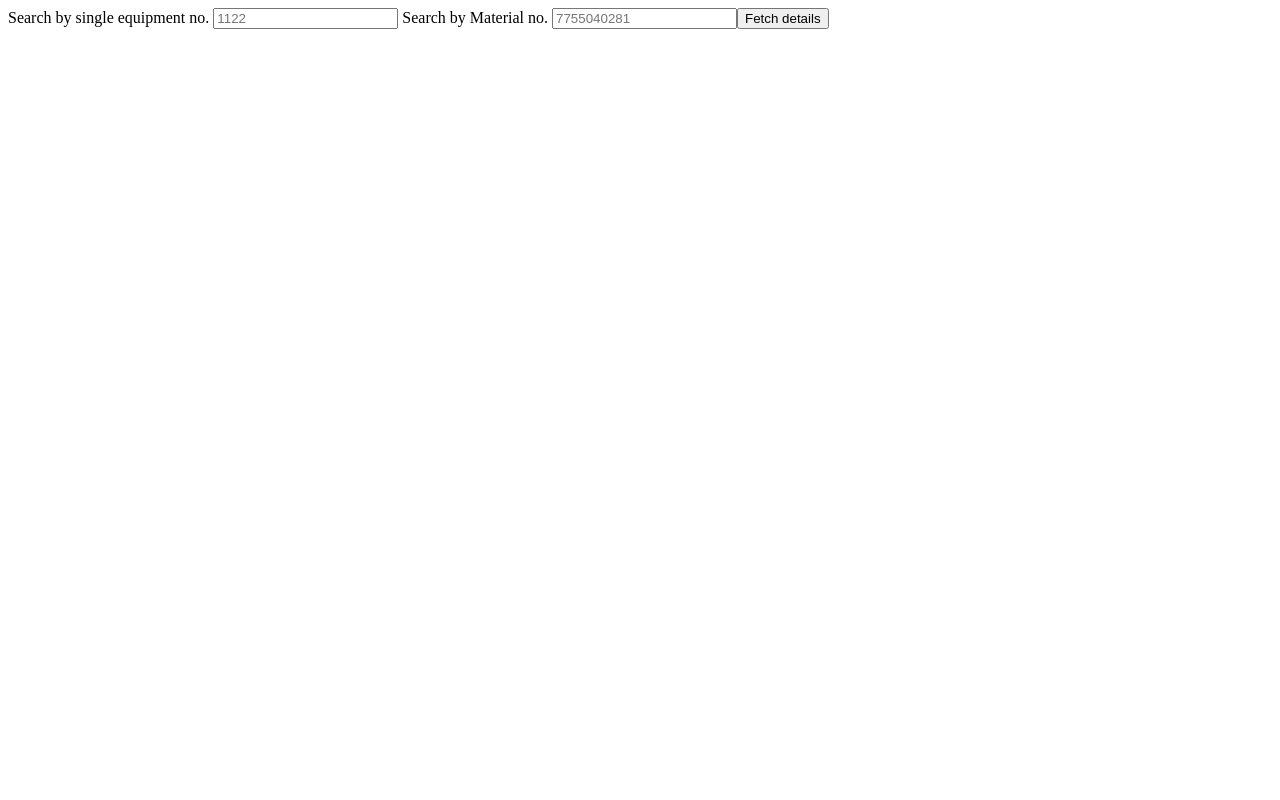
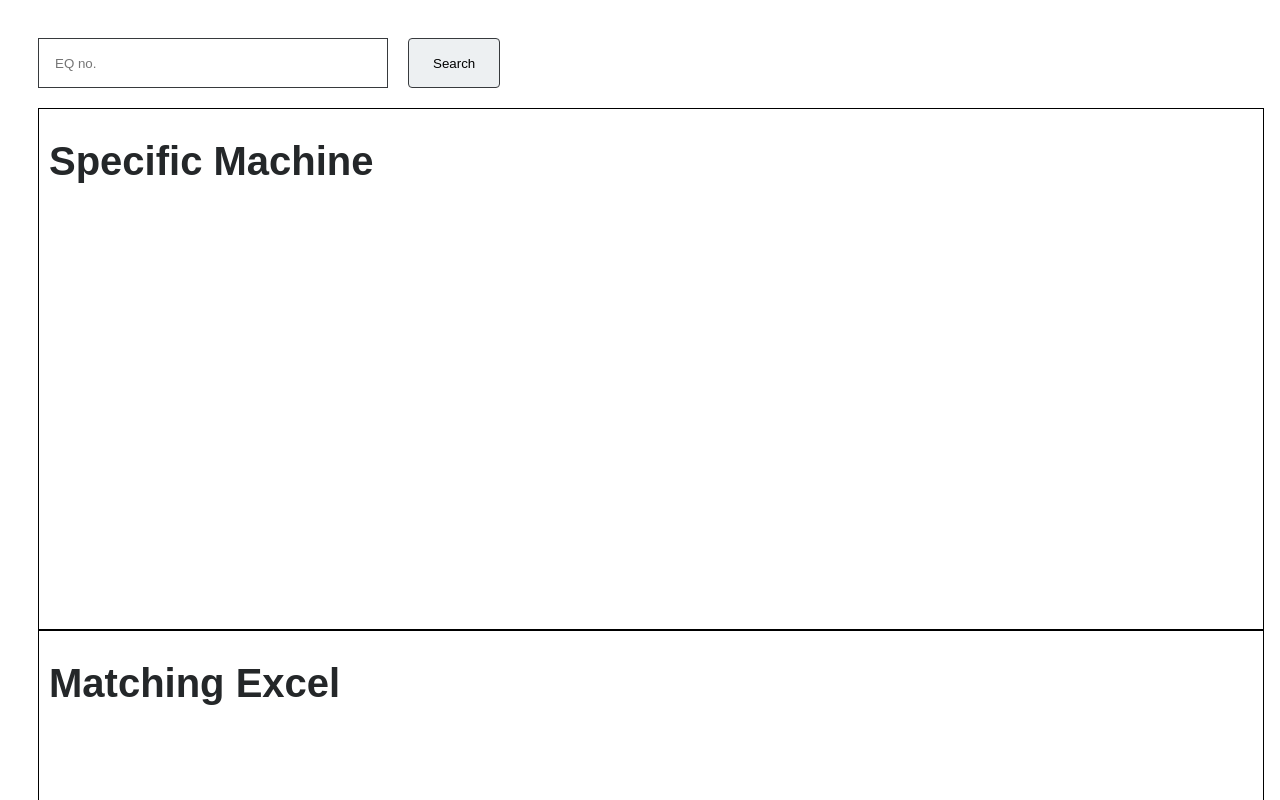
Before and after one commit to Bhushan1808/excel-visualization, an Angular app: page / in a window 1280 px wide. Shown: the top 800 px of the page. Built offline with nearby package versions, Linux system fonts and the light colour scheme.

Commit message:
based on specific machine search

```diff
--- a/src/app/app.component.css
+++ b/src/app/app.component.css
@@ -0,0 +1,78 @@
+.main-frame{
+    padding: 30px
+}
+
+.top-nav{
+    display: flex;
+    justify-content: space-between;
+}
+
+.filters{
+    display: flex;
+    gap: 16px;
+}
+
+.btn-wuh{
+    display: inline-flex;
+padding: 12px 24px;
+justify-content: center;
+align-items: center;
+border-radius: 4px;
+border: 1px solid var(--border-primary, #373A3D);
+background: var(--button-secondary-hover, #EDF0F2);
+cursor: pointer;
+}
+
+.search-wuh{
+    display: flex;
+width: 320px;
+height: 48px;
+padding: 0px 12px 0px 16px;
+justify-content: space-between;
+align-items: center;
+flex-shrink: 0;
+border: 1px solid var(--border-primary, #373A3D);
+background: var(--layer-white, #FFF);
+}
+
+.font{
+    color: var(--Neutral-Colors-Gray-800, #242729);
+font-feature-settings: 'liga' off, 'clig' off;
+
+/* Body L - Regular */
+font-family: Arial;
+font-size: 20px;
+font-style: normal;
+font-weight: 400;
+line-height: 30px; /* 150% */
+}
+
+.material-no{
+    display: flex;
+    flex-direction: row;
+    gap: 20px;
+    margin-bottom: 20px;
+}
+
+.exel-table{
+    overflow-x: scroll;
+}
+
+.table-container-1{
+    width: 100%;
+    height: 500px;
+    border: 1px solid black;
+    padding: 10px;
+    overflow-y: hidden;
+    overflow-y: scroll;
+}
+
+
+.table-container{
+    width: 100%;
+    height: 100vh;
+    border: 1px solid black;
+    padding: 10px;
+    overflow-y: hidden;
+    overflow-y: scroll;
+}
--- a/src/app/app.component.html
+++ b/src/app/app.component.html
@@ -1,17 +1,43 @@
-  Search by single equipment no.
-  <input [formControl]="formControl2" type="string" placeholder="1122"/>
-  Search by Material no.
-  <input [formControl]="formControl3"  type="number" placeholder="7755040281"/>
-<button type="click" (click)="submit()"> Fetch details</button>
-<div class="container1" *ngIf="response1">
+  <div class="main-frame font">
+
+    <div class="specific-machine material-no">
+      <input class="search-wuh" [formControl]="formControl1"  type="number" placeholder="EQ no."/>
+      <button class="btn-wuh" type="click" (click)="singleMachineSearch()">Search</button>
+    </div>
+
+    <div class="table-container-1">
+      <h1>Specific Machine</h1>
+      <div class="exel-table" *ngIf="response1 && response1.length !==0">
+        <app-table [tableData]="response1"></app-table>
+      </div>
+    </div>
+
+    <!-- <div class="top-nav">
+      <div class="material-no">
+        <input class="search-wuh" [formControl]="formControl3"  type="number" placeholder="Material no."/>
+        <button class="btn-wuh" type="click" (click)="submit()"> Fetch details</button>
+      </div>
+      <div class="filters">
+        <checkbox [text]="'All Equipment No.'" [checked]="cb1" (checkedChange)="allMachines()"></checkbox>
+        <checkbox [text]="'Specific Equipment No.'" [checked]="cb2" (checkedChange)="specificMachine()"></checkbox>
+      </div>
+    </div> -->
+    <!-- Search by single equipment no.
+    <input class="search-wuh" [formControl]="formControl2" type="string" placeholder="1122"/> -->
+    <!-- <div> Search by Material no.</div> -->
+
+    <!-- <div class="container1 exel-table" *ngIf="response1">
       <h1>Varex excel</h1>
       <app-table [tableData]="response2"></app-table>
     </div>
     <br>
     <h1 *ngIf="listEqs">Eq's List</h1>
-{{listEqs}}
+    {{listEqs}} -->
 
-<div class="container3" *ngIf="response3 && response3.length !==0">
+    <div class="table-container">
       <h1>Matching Excel</h1>
-  <app-table [tableData]="response3"></app-table>
+      <div class="exel-table" *ngIf="response3 && response3.length !==0">
+        <app-table [tableData]="response3" [comparisonTable]="response1[0]"></app-table>
       </div>
+    </div>
+  </div>
--- a/src/app/app.component.ts
+++ b/src/app/app.component.ts
@@ -14,14 +14,22 @@ export class AppComponent {
   public value2!: number[];
   public value3!: number;
 
+  public cb1=true;
+  public cb2=false;
+
   public response1!: Table[];
   public response2!: Table[];
   public response3!: Table[];
+  public response3TempVariable!: Table[];
+
   public listEqs: any;
 
   public formControl1 = new FormControl<number | null>(null)
   public formControl2 = new FormControl<string | null>(null)
   public formControl3 = new FormControl<number| null>(null)
+  public singleSearch = new FormControl<string| null>(null)
+
+  public showSearchBoxForSingleSearch = false;
 
 
   constructor(private dataService: DataService) {}
@@ -44,18 +52,38 @@ export class AppComponent {
   }
 
   submit(){
+    this.dataService.getByMaterialNo(this.value3).subscribe((r: any) => {
+      this.response3=r;
+      this.response3TempVariable = r;
+      this.listEqs = JSON.stringify(r.map((x: any)=>x.EquipmentNumber));
+    });
+  }
+
+  singleMachineSearch(){
     this.dataService.getByEquipmentNo(this.value1).subscribe((r: any) => {
-      if(r.length >= 0){r = r.reverse()[0]}
-      this.response1 = [r]
+      this.response1=r;
     });
 
-    this.dataService.getByMultipleEquipmentNo(this.value2).subscribe((r: any) => {
-      this.response2=r
-    });
+    this.dataService.getByMultipleEquipmentNoSap([this.value1]).subscribe((r:any)=>{
+      this.value3 = parseInt(r[0].Materialnummer);
+      this.submit();
+    })
 
-    this.dataService.getByMaterialNo(this.value3).subscribe((r: any) => {
-      this.response3=r
-      this.listEqs = JSON.stringify(r.map((x: any)=>x.EquipmentNumber))
-    });
+
+  }
+
+  allMachines(){
+    this.cb1 = true;
+    this.response3 = this.response3TempVariable;
+  }
+
+  specificMachine(){
+    this.showSearchBoxForSingleSearch = !this.showSearchBoxForSingleSearch;
+  }
+
+  filterSingleMachine(){
+    this.cb1 = false;
+    this.cb2=true;
+    this.response1 = this.response3.filter((m) =>this.singleSearch.value === m['EquipmentNumber']);
   }
 }
--- a/src/app/app.module.ts
+++ b/src/app/app.module.ts
@@ -7,6 +7,7 @@ import { DataService } from './services/data-service.service';
 import { ReactiveFormsModule } from '@angular/forms';
 import { CommonModule } from '@angular/common';
 import { TableComponent } from "./components/table-component/table.component";
+import { CheckboxComponent } from "./components/checkbox/checkbox.component";
 
 @NgModule({
   declarations: [
@@ -17,7 +18,8 @@ import { TableComponent } from "./components/table-component/table.component";
     HttpClientModule,
     ReactiveFormsModule,
     CommonModule,
-    TableComponent
+    TableComponent,
+    CheckboxComponent
 ],
   providers: [DataService],
   bootstrap: [AppComponent]
--- /dev/null
+++ b/src/app/components/checkbox/checkbox.component.scss
@@ -0,0 +1,24 @@
+input[type="checkbox"] {
+    -webkit-appearance: none;
+    -moz-appearance: none;
+    appearance: none;
+    width: 24px;
+    height: 24px;
+    border: 2px solid black;
+    position: relative;
+    cursor: pointer;
+  }
+
+  input[type="checkbox"]:checked::before {
+    content: '';
+    position: absolute;
+    width: 12px;
+    height: 12px;
+    background-color: red;
+    left: 5px;
+    top: 5px;
+  }
+
+  .cb{
+    display: flex;
+  }
--- /dev/null
+++ b/src/app/components/checkbox/checkbox.component.ts
@@ -0,0 +1,16 @@
+import { Component, EventEmitter, Input, Output } from "@angular/core";
+
+@Component({selector:'checkbox',template:`<div class="cb">
+    <input [checked]="checked" type="checkbox" id="customCheckbox" (change)="onCheckedChange($event.target)" >
+    <label for="customCheckbox">{{text}}</label>
+  </div>`,standalone: true, styleUrls:['./checkbox.component.scss']})
+export class CheckboxComponent{
+    @Input() public checked = false;
+    @Input() public text =''
+    @Output() checkedChange = new EventEmitter<boolean>();
+
+    onCheckedChange(event$: any) {
+        this.checked = !this.checked
+        this.checkedChange.emit(this.checked);
+    }
+}
--- a/src/app/components/table-component/table.component.html
+++ b/src/app/components/table-component/table.component.html
@@ -6,8 +6,8 @@
             </tr>
         </thead>
         <tbody>
-            <tr *ngFor="let r  of rows">
-                <td *ngFor="let d of r">{{d}}</td>
+            <tr *ngFor="let r  of rows;">
+                <td *ngFor="let d of r; let i =index" [ngStyle]="{ 'background-color': getColor(i, d)}">{{d}}</td>
             </tr>
         </tbody>
     </table>
--- a/src/app/components/table-component/table.component.scss
+++ b/src/app/components/table-component/table.component.scss
@@ -1,4 +1,28 @@
-table, th, td {
+  table {
+    width: 100%;
+    display: table;
+    border-collapse: collapse;
+
+    th {
+      color: #6f757a;
+      padding: 8px 8px;
+      width: auto;
+    }
+
+    td {
+      padding: 8px 8px;
+      width: auto;
+      height: auto;
+      flex-direction: column;
+      align-items: flex-start;
+      align-items: center;
+      gap: 16px;
+      border-bottom: 1px solid #e1e3e6;
+      flex: 1;
+    }
+  }
+
+  table, th, td {
     border: 1px solid black;
     border-collapse: collapse;
     text-align: center;
--- a/src/app/components/table-component/table.component.ts
+++ b/src/app/components/table-component/table.component.ts
@@ -1,13 +1,14 @@
-import { NgFor } from "@angular/common";
+import { NgFor, NgStyle } from "@angular/common";
 import { ChangeDetectionStrategy, Component, Input, OnChanges, OnInit, SimpleChanges } from "@angular/core";
 
 export type Table ={
     [key: string]: string | number | null
 }
 
-@Component({imports:[NgFor],selector: 'app-table', standalone:true, templateUrl: './table.component.html', styleUrls: ['./table.component.scss'], changeDetection: ChangeDetectionStrategy.Default})
+@Component({imports:[NgFor, NgStyle],selector: 'app-table', standalone:true, templateUrl: './table.component.html', styleUrls: ['./table.component.scss'], changeDetection: ChangeDetectionStrategy.Default})
 export class TableComponent implements OnInit, OnChanges{
     @Input() public tableData!: Table[];
+    @Input() comparisonTable?: Table;
 
     public headers!: string[]
     public rows!: (string | number | null)[][]
@@ -26,4 +27,15 @@ export class TableComponent implements OnInit, OnChanges{
 
             this.rows = this.tableData.map(x=>Object.values(x))
         }    }
+
+    getColor(index: number, value: string | number | null){
+        if(value && index>=18 && index<=22 && this.comparisonTable){
+            const valuesArray = Object.values(this.comparisonTable);
+
+            if(valuesArray[index] === value ){
+                return 'green'
+            }return 'red'
+        }
+        return 'white'
+    }
 }
```
Lines whose indentation alone changed are shown as unchanged.
